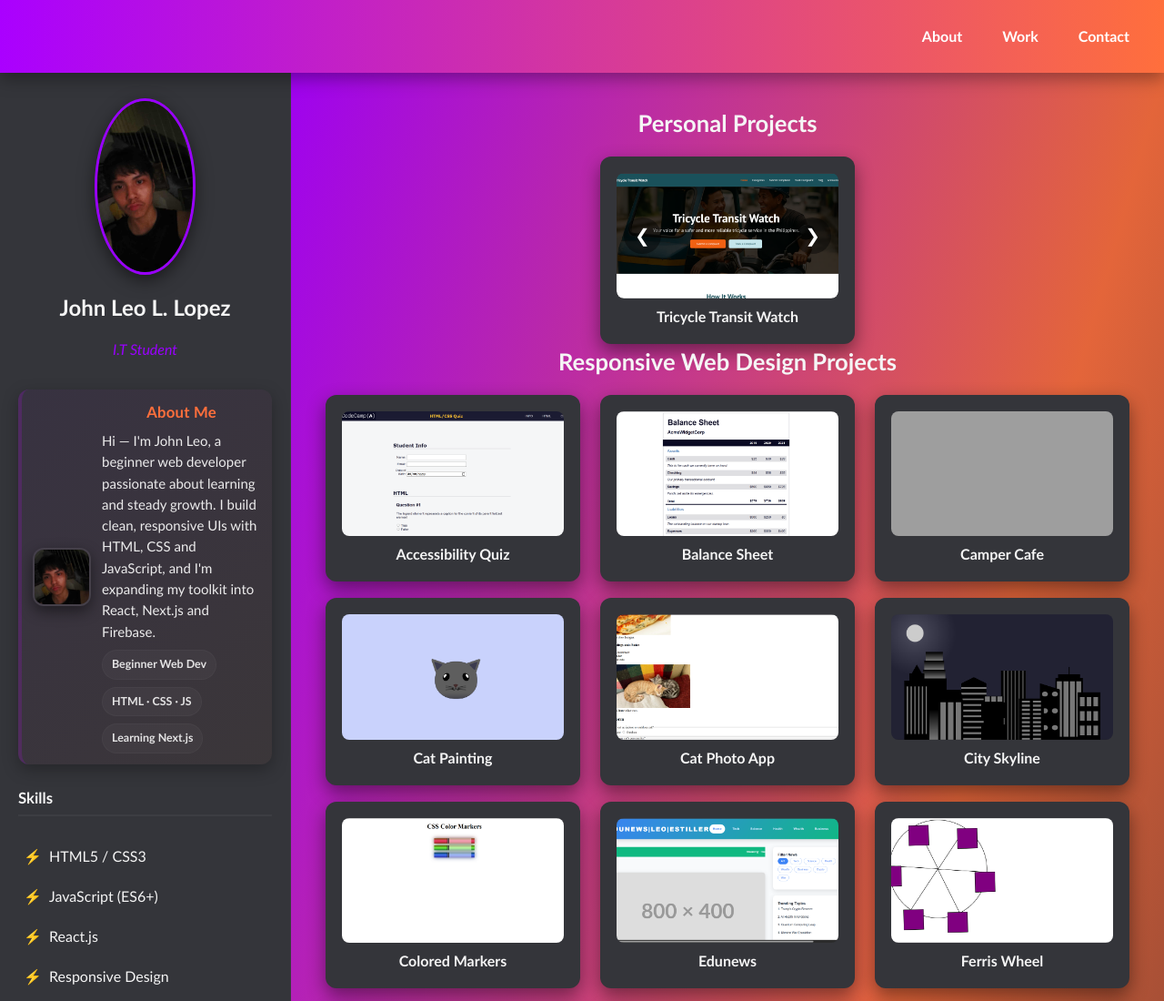
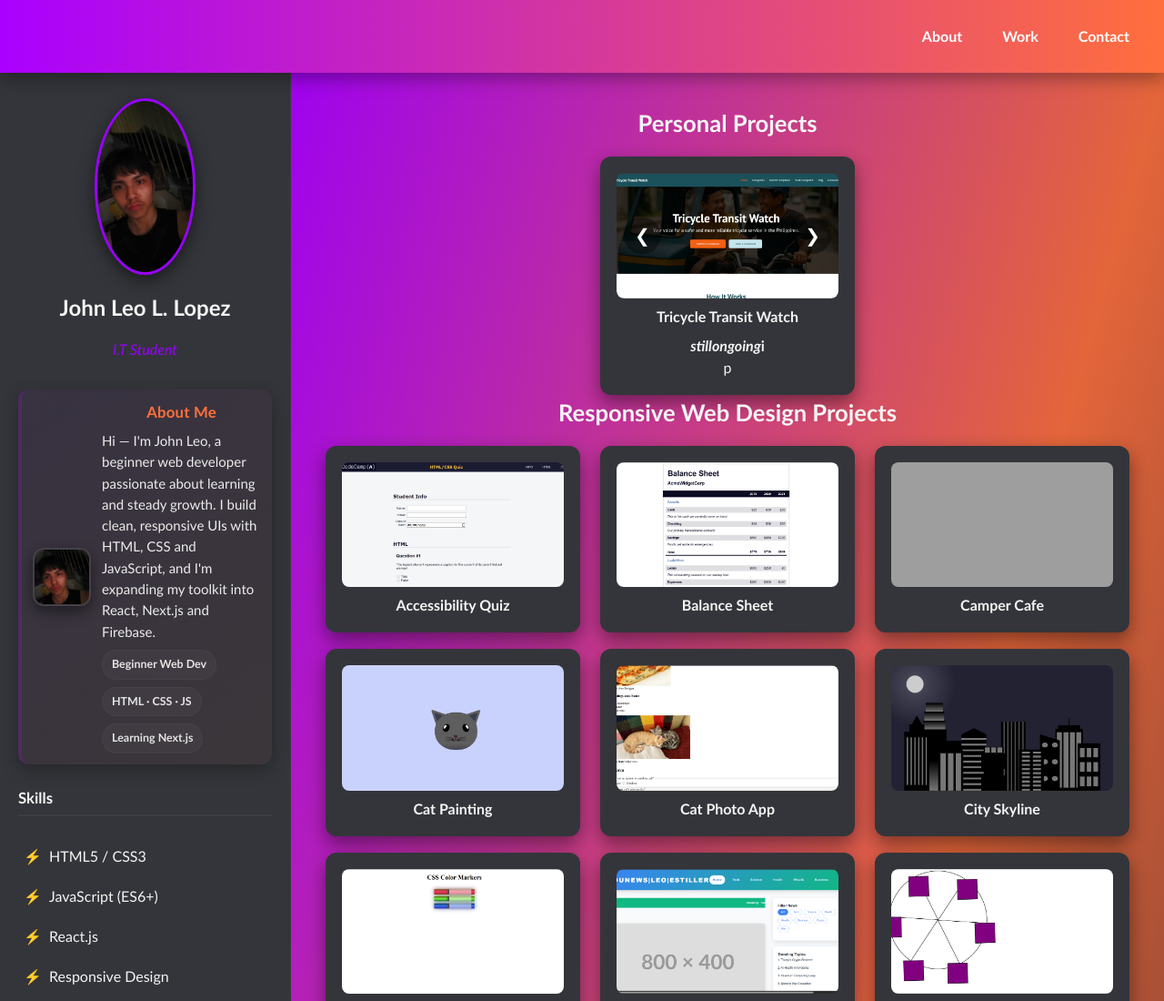
Before and after one commit to yelo29/leo2930port, a plain HTML site: page index.html in a window 1280 px wide. Shown: the top 1100 px of the page at 91% size. Drawn offline with Linux system fonts and the light colour scheme; grey boxes are pictures that could not be loaded.

Commit message:
Update index.html

```diff
--- a/index.html
+++ b/index.html
@@ -489,6 +489,7 @@
               <button class="carousel-btn right" aria-label="Next">&#10095;</button>
             </div>
             <p>Tricycle Transit Watch</p>
+            <p><i>stillongoing</i>i</p>p
           </div>
         </div>
       </section>
```
